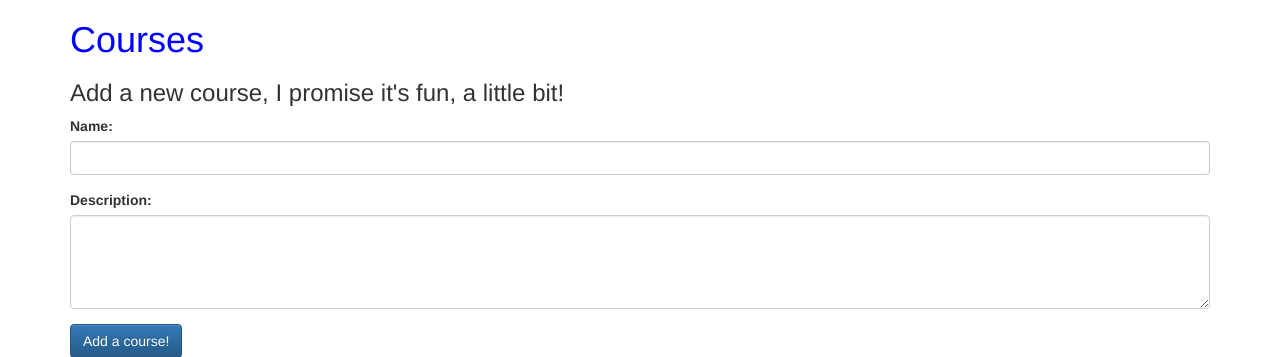
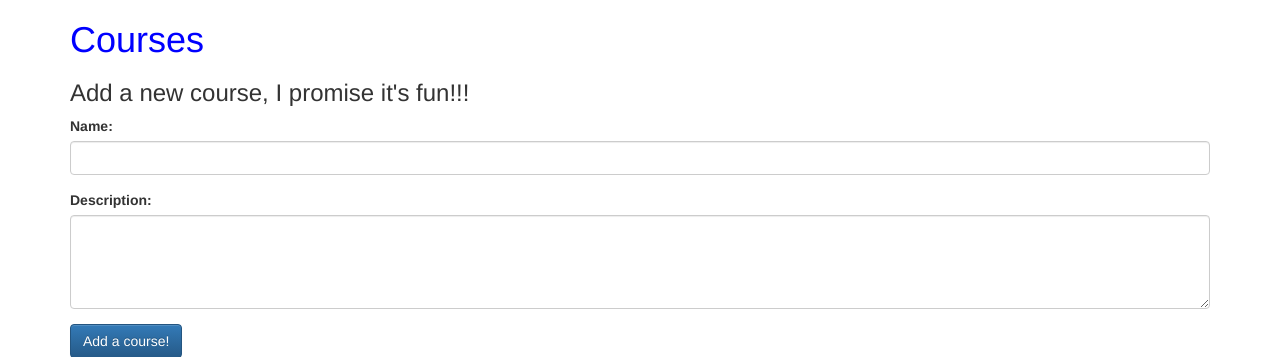
Before and after one commit to dancinturtle/coursesTwo, a Django app: page / in a window 1280 px wide. Shown: the top 357 px of the page. Run offline with Django 3.2, Linux system fonts and the light colour scheme; data comes from the database, SQL or seed files in the repository; some libraries are stand-ins or nearby versions.

Commit message:
h1 again

```diff
--- a/apps/courseapp/templates/courseapp/index.html
+++ b/apps/courseapp/templates/courseapp/index.html
@@ -17,7 +17,7 @@
     </p>
     {% endfor %}
     {% endif %}
-    <h3>Add a new course, I promise it's fun, a little bit!</h3>
+    <h3>Add a new course, I promise it's fun!!!</h3>
     <form action="/create" method="post" >
       {% csrf_token %}
       <div class="form-group">
```
